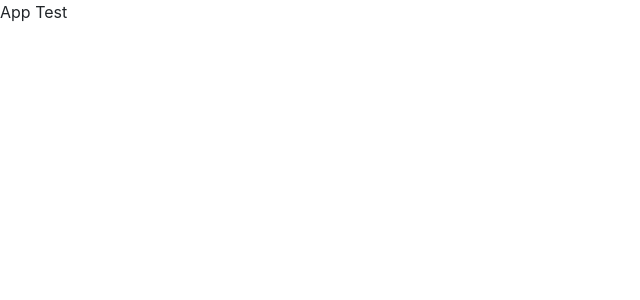
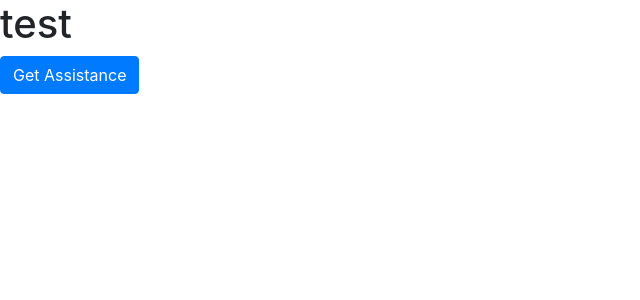
Before and after one commit to dnourok/Assistance, a React app: page / in a window 1280 px wide. Shown: the top 300 px of the page, without its empty margins (0-640 px from the left). Built offline with nearby package versions, Linux system fonts and the light colour scheme; the HTML template or start-up script is replaced by a standard one.

Commit message:
export button component

```diff
--- a/src/App.js
+++ b/src/App.js
@@ -1,5 +1,10 @@
 // External
 import React, { Component } from 'react';
+import { Form } from 'react-bootstrap';
+//Internal
+import SubmitButton from "./components/button";
+import dictionary from "./utils/dictionary";
+
 
 export default class App extends Component {
     // constructor(props) {
@@ -9,7 +14,10 @@ export default class App extends Component {
   render() {
 
     return (
-        <div>App Test</div>
+        <div>
+            <h1>test</h1>
+            <SubmitButton buttonText={dictionary.SUBMIT}></SubmitButton>
+        </div>
     )
   }
 }
--- a/src/components/button.js
+++ b/src/components/button.js
@@ -0,0 +1,12 @@
+import React, { Component } from 'react';
+import { Button } from 'react-bootstrap';
+// import dictionary from '../utils/dictionary'
+
+export default class SubmitButton extends Component {
+
+  render(){
+    return (
+          <Button variant="primary">{this.props.buttonText}</Button>
+        )
+    }
+}
```
